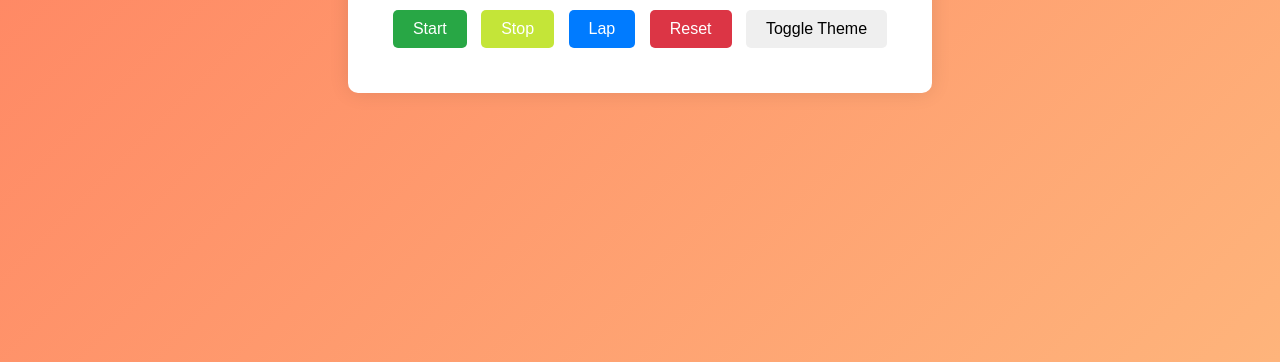
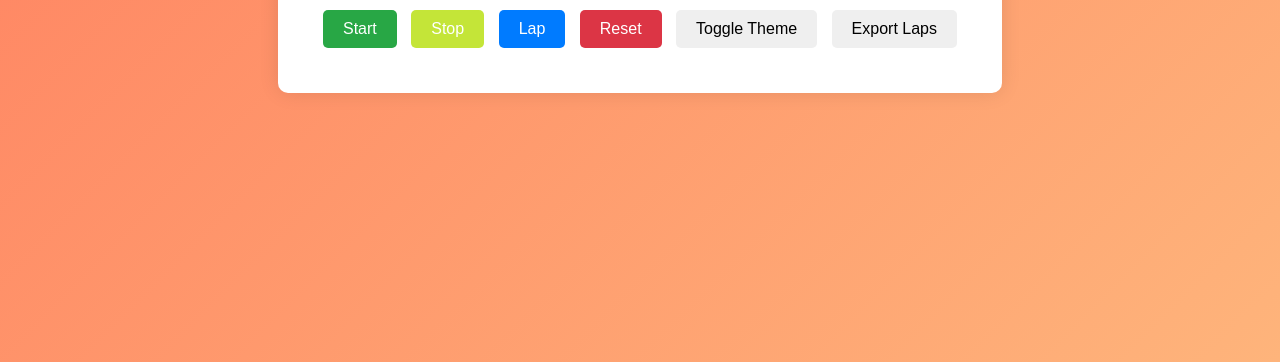
Before and after one commit to NupurGour654/PRODIGY_WD_02, a plain HTML site: page index.html in a window 1280 px wide. Shown: the part 438-800 px from the top of the page. Drawn offline with Linux system fonts and the light colour scheme.

Commit message:
feat: added export lap times to .txt file feature

```diff
--- a/index.html
+++ b/index.html
@@ -20,6 +20,8 @@
             <button id="lapBtn">Lap</button>
             <button id="resetBtn">Reset</button>
             <button id="themeToggleBtn">Toggle Theme</button>
+            <button id="exportBtn">Export Laps</button>
+
         </div>
         <ul id="laps"></ul>
     </div>
```
